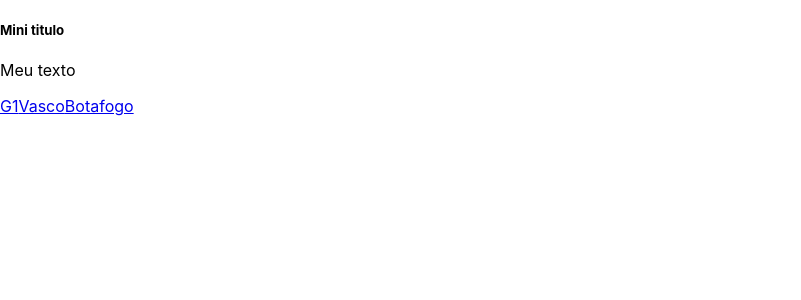
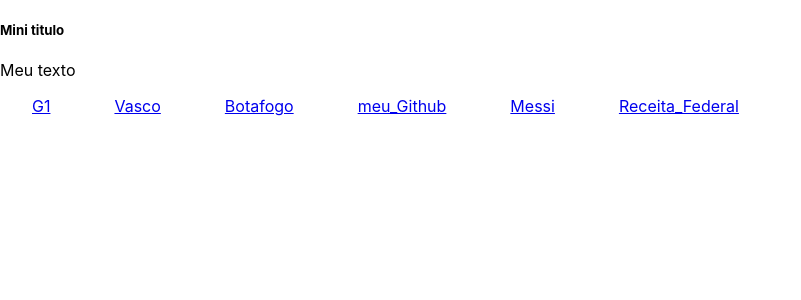
Before and after one commit to ThiagoBrandaorj/n2222222, a React (Create React App) app: page / in a window 1280 px wide. Shown: the top 300 px of the page, without its empty margins (0-801 px from the left). Built offline with nearby package versions, Linux system fonts and the light colour scheme.

Commit message:
links e style

```diff
--- a/src/components/Linkgenerico.jsx
+++ /dev/null
@@ -1,5 +0,0 @@
-const LinkGenerico = (props) => (
-    <a href ={props.endereco}>{props.texto}</a>
-)
-
-export default LinkGenerico;
--- /dev/null
+++ b/src/components/Linkgenerico/Linkgenerico.jsx
@@ -0,0 +1,9 @@
+import { MeuA } from "./style";
+
+const LinkGenerico = (props) => (
+    <MeuA href ={props.endereco}>
+        {props.texto}
+    </MeuA>
+)
+
+export default LinkGenerico;
--- /dev/null
+++ b/src/components/Linkgenerico/style.js
@@ -0,0 +1,8 @@
+import { styled } from "styled-components";
+
+const MeuA = styled.a`
+    margin: 2em;
+
+`;
+
+export {MeuA};
--- a/src/pages/Primeiro.jsx
+++ b/src/pages/Primeiro.jsx
@@ -1,11 +1,14 @@
-import LinkGenerico from "../components/Linkgenerico";
+import LinkGenerico from "../components/Linkgenerico/Linkgenerico";
 
 const Primeiro = () => {
 
     const dados  = [
         ["https://g1.globo.com/" , "G1"],
         ["https://vasco.com.br/", "Vasco"],
-        ["https://botafogo.com.br/", "Botafogo"]
+        ["https://botafogo.com.br/", "Botafogo"],
+        ["https://github.com/ThiagoBrandaorj", "meu_Github"],
+        ["https://pt.wikipedia.org/wiki/Lionel_Messi", "Messi"],
+        ["https://www.gov.br/receitafederal/pt-br", "Receita_Federal"]
     ];
 
     const links = dados.map((ele) => (
```
